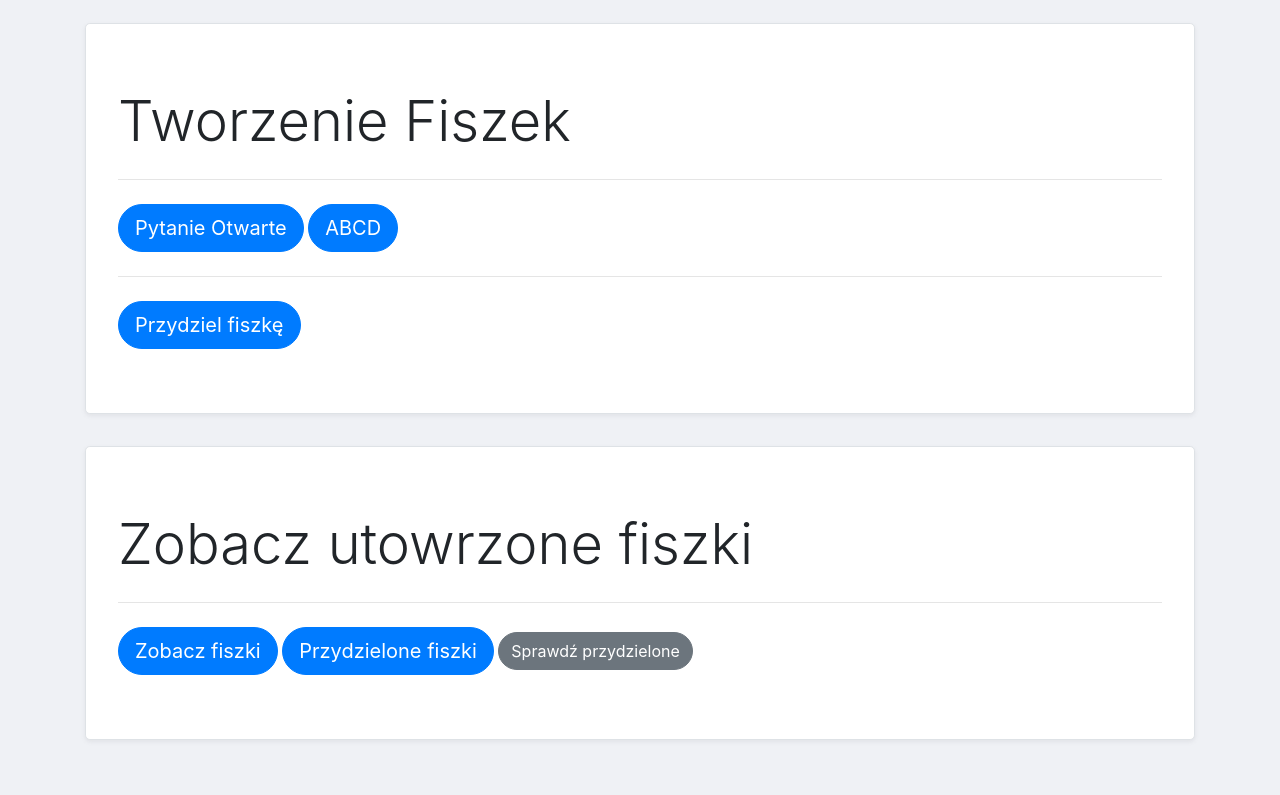
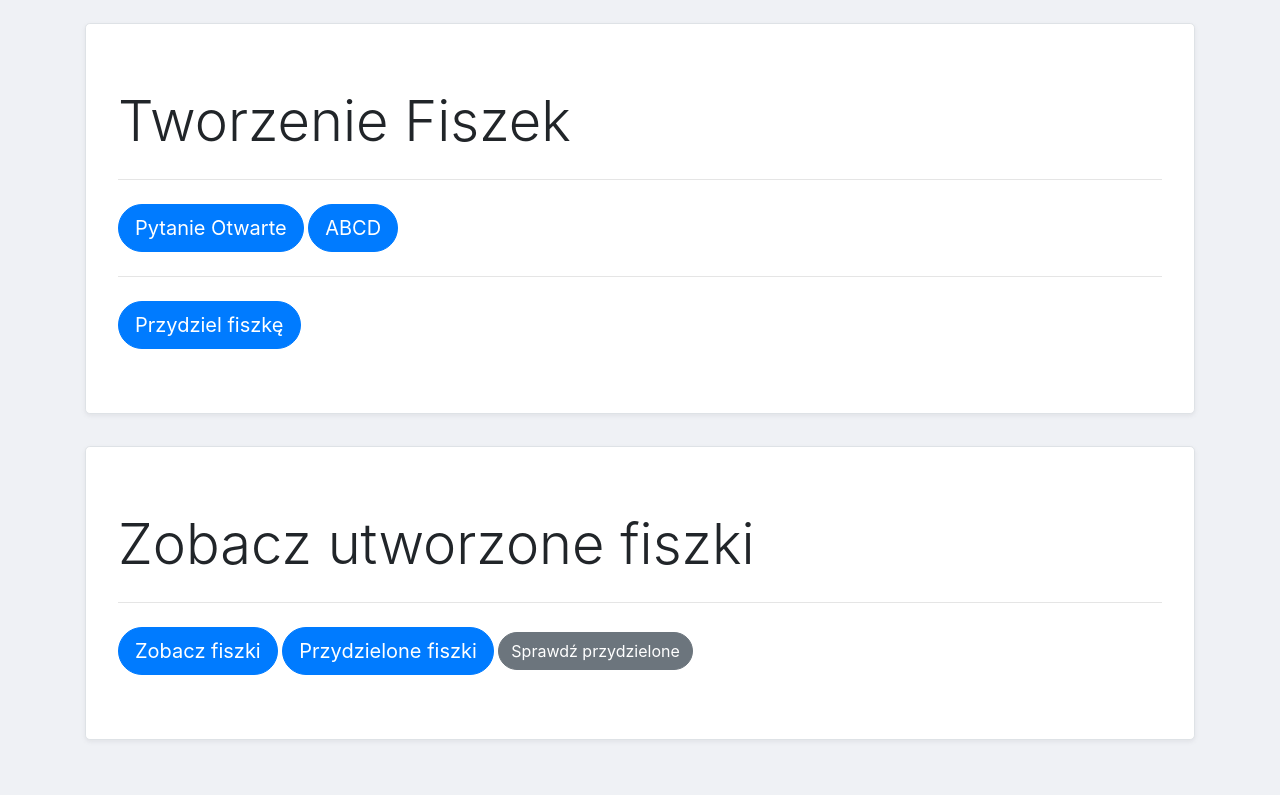
Before and after one commit to Grupa-NET-PK/hackaton, a Django app: page / in a window 1280 px wide. Shown: the part 169-964 px from the top of the page. Run offline with Django 3.2, Linux system fonts and the light colour scheme; some libraries are stand-ins or nearby versions.

Commit message:
spellings in home

```diff
--- a/hackaton_app/templates/hackaton_app/home.html
+++ b/hackaton_app/templates/hackaton_app/home.html
@@ -10,7 +10,7 @@
   <a class="btn btn-primary btn-lg" href="{% url 'assign_flashcard' %}" role="button">Przydziel fiszkę</a>
 </div>
 <div class="jumbotron bg-white my-box-shadow border">
-  <h1 class="display-4">Zobacz utowrzone fiszki</h1>
+  <h1 class="display-4">Zobacz utworzone fiszki</h1>
     <hr class="my-4">
   <a class="btn btn-primary btn-lg" href="{% url 'flashcard_show' %}" role="button">Zobacz fiszki</a>
     <a class="btn btn-primary btn-lg" href="{% url 'assigned_flashcard_show' %}" role="button">Przydzielone fiszki</a>
```
